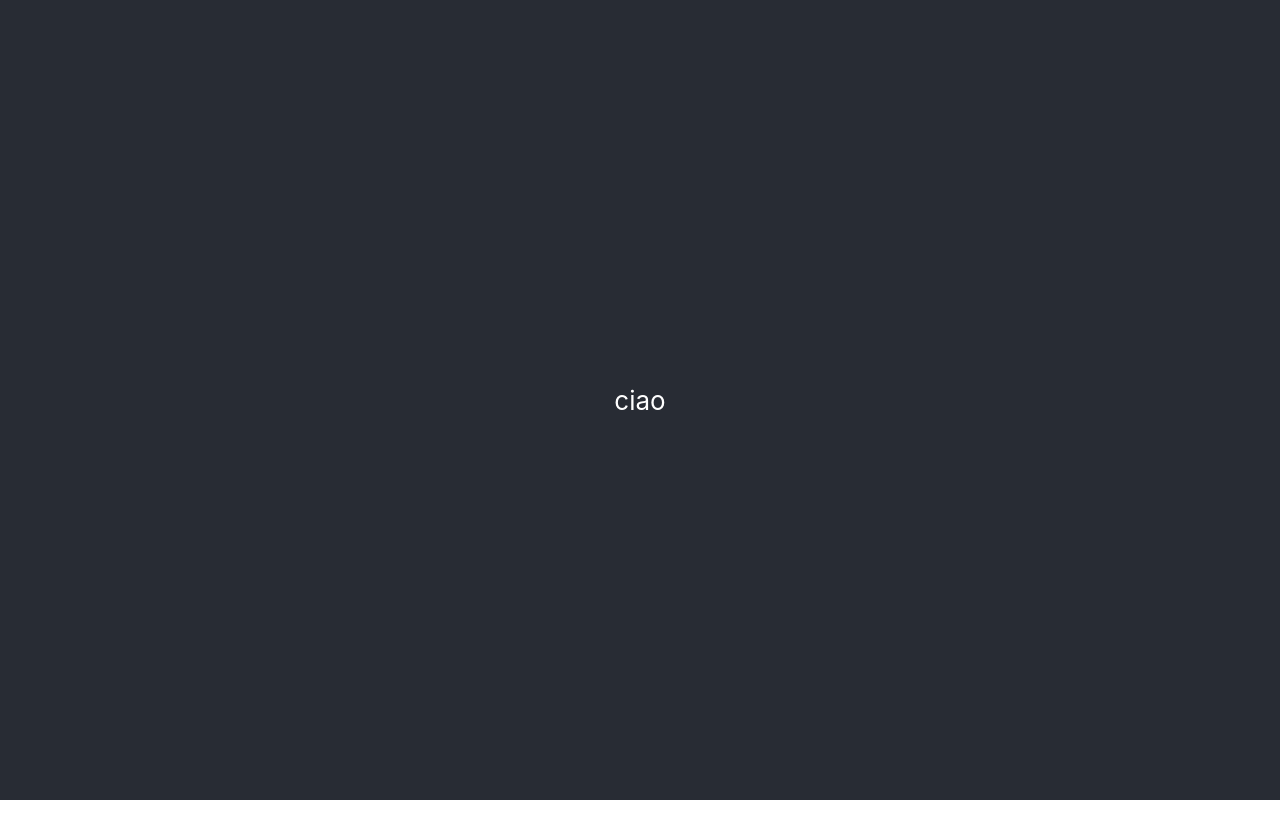
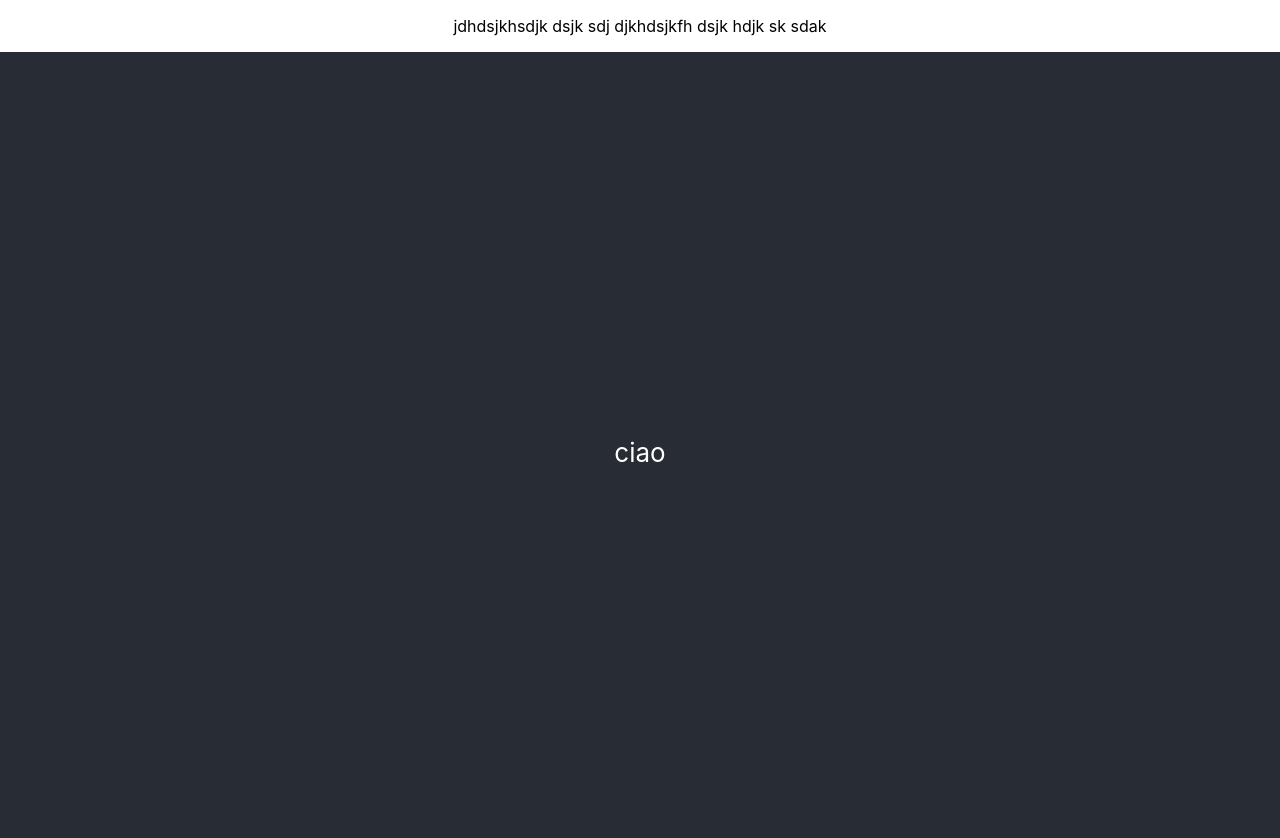
Before and after one commit to valekuro/provaRease, a React (Create React App) app: page / in a window 1280 px wide. Shown: the top 838 px of the page. Before the commit the page ends 800 px from the top, so only its background shows below. Built offline with nearby package versions, Linux system fonts and the light colour scheme.

Commit message:
commit 2

```diff
--- a/src/App.js
+++ b/src/App.js
@@ -4,6 +4,7 @@ import './App.css';
 function App() {
   return (
     <div className="App">
+    <p>jdhdsjkhsdjk dsjk sdj djkhdsjkfh dsjk hdjk sk sdak</p>
       <header className="App-header">
       <p>ciao</p>
       </header>
```
